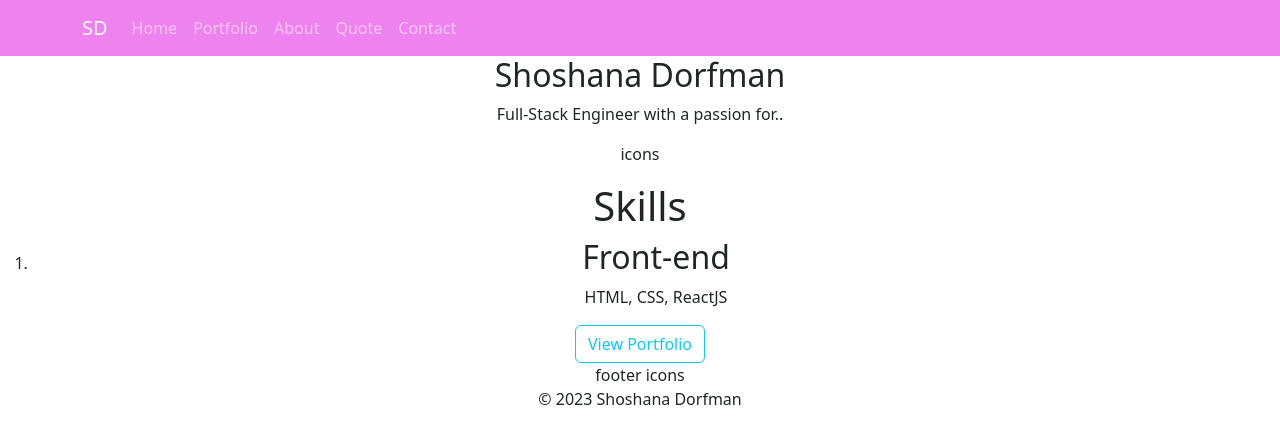
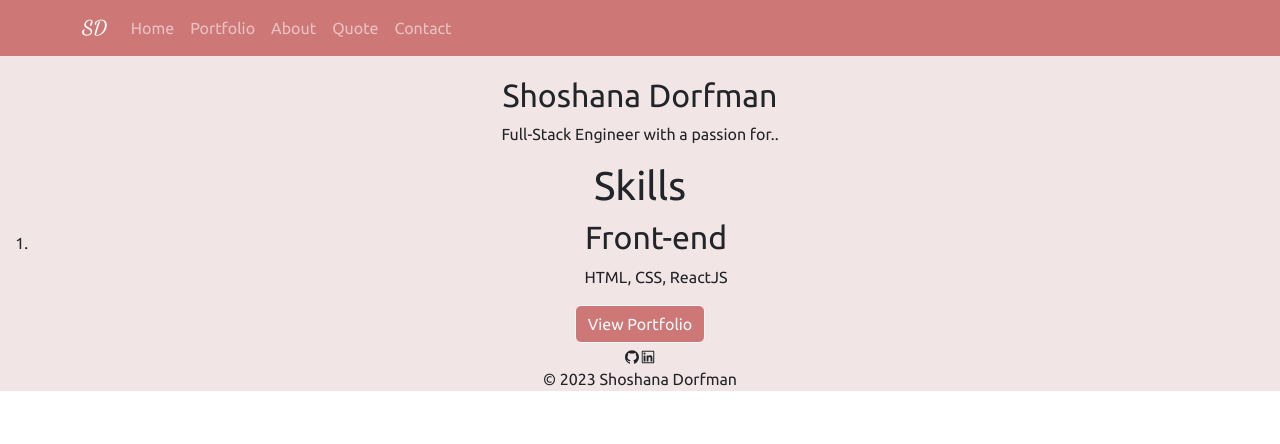
Before and after one commit to S-Dorfman/Portfolio, a React (Create React App) app: page / in a window 1280 px wide. Shown: the top 444 px of the page. Built offline with nearby package versions, Linux system fonts and the light colour scheme.

Commit message:
fix card style

```diff
--- a/package.json
+++ b/package.json
@@ -11,6 +11,7 @@
     "react": "^18.2.0",
     "react-bootstrap": "^2.7.2",
     "react-dom": "^18.2.0",
+    "react-icons": "^4.8.0",
     "react-router-dom": "^6.9.0",
     "react-scripts": "5.0.1",
     "web-vitals": "^2.1.4"
--- a/src/App.css
+++ b/src/App.css
@@ -1,8 +1,27 @@
+
+@import url('https://fonts.googleapis.com/css2?family=Dancing+Script:wght@700&family=Ubuntu&display=swap');
+
+
 .App {
   text-align: center;
+  background-color: #F2E5E5;
+  font-family: 'Ubuntu', sans-serif;
+}
+
+.home-page {
+  margin-top: 20px;
 }
 
 body {
   padding: 0;
   margin: 0;
 }
+
+/* .project-cards {
+  display: flex;
+  flex-direction: row;
+  justify-content: center;
+  width: 16rem;
+  height: 20rem;
+  gap: 5px;
+} */
--- a/src/App.js
+++ b/src/App.js
@@ -21,8 +21,8 @@ function App() {
         <Route path="/quote" element={<Quote />} />
         <Route path="/contact" element={<Contact />} />
       </Routes>
+      </Router>
       <Footer />
-     </Router>
     </div>
   );
 }
--- a/src/components/Footer.js
+++ b/src/components/Footer.js
@@ -1,9 +1,16 @@
+import { AiOutlineGithub, AiOutlineLinkedin } from 'react-icons/ai';
+
 
 
 function Footer() {
   return (
+    // TODO make icons a link
     <div className="">
-        <div>footer icons</div>
+        <div>
+          <AiOutlineGithub />
+          <AiOutlineLinkedin />
+        </div>
+
         <p> &copy;  2023 Shoshana Dorfman</p>
     </div>
   )
--- a/src/components/Navbar.js
+++ b/src/components/Navbar.js
@@ -1,13 +1,13 @@
 import { Link } from "react-router-dom";
-import { Container, Nav, Navbar } from 'react-bootstrap';
+import { Container, Nav, Navbar, } from 'react-bootstrap';
 
 
 function NavBar() {
   return (
     <>
-<Navbar style={{backgroundColor: "violet"}}  variant="dark">
+<Navbar style={{backgroundColor: "#CE7777"}}  variant="dark">
         <Container>
-          <Navbar.Brand as={Link} to="/">SD</Navbar.Brand>
+          <Navbar.Brand style={{fontFamily: "Dancing Script"}} as={Link} to="/">SD</Navbar.Brand>
           <Nav className="me-auto">
           <Nav.Link as={Link} to="/" >Home</Nav.Link>
             <Nav.Link as={Link} to='/portfolio'>Portfolio</Nav.Link>
--- a/src/data/data.js
+++ b/src/data/data.js
@@ -16,5 +16,11 @@ export const projectArr = [
         title: "Movies App",
         text: "Movie Search App built with React",
         url: "https://github.com/S-Dorfman/moviesapp"
+    },
+    {
+        img: "https://encrypted-tbn0.gstatic.com/images?q=tbn:ANd9GcT5ixr_SGX0VP2lNdSui6YMEYdycT2x5VjNDA&usqp=CAU",
+        title: "Pokemon API",
+        text: "Pokemon API built with React",
+        url: "https://github.com/S-Dorfman/PokemonApp"
     }
 ]
--- a/src/index.css
+++ b/src/index.css
@@ -1,14 +1,6 @@
-/* add new font */
+/*
 body {
   margin: 0;
-  font-family: -apple-system, BlinkMacSystemFont, 'Segoe UI', 'Roboto', 'Oxygen',
-    'Ubuntu', 'Cantarell', 'Fira Sans', 'Droid Sans', 'Helvetica Neue',
+  font-family: 'Ubuntu', 'Cantarell', 'Fira Sans', 'Droid Sans', 'Helvetica Neue',
     sans-serif;
-  -webkit-font-smoothing: antialiased;
-  -moz-osx-font-smoothing: grayscale;
-}
-
-code {
-  font-family: source-code-pro, Menlo, Monaco, Consolas, 'Courier New',
-    monospace;
-}
+} */
--- a/src/index.js
+++ b/src/index.js
@@ -3,7 +3,8 @@ import ReactDOM from 'react-dom/client';
 import './index.css';
 import App from './App';
 import reportWebVitals from './reportWebVitals';
-import 'bootstrap/dist/css/bootstrap.min.css';
+import 'bootstrap/dist/css/bootstrap.min.css'
+
 
 const root = ReactDOM.createRoot(document.getElementById('root'));
 root.render(
--- a/src/pages/Home.js
+++ b/src/pages/Home.js
@@ -1,12 +1,12 @@
 import { Button } from "react-bootstrap";
+import '../App.css';
 
 function Home() {
   return (
-    <div className="">
+    <div className="home-page">
     <div className="">
     <h2>Shoshana Dorfman</h2>
     <p>Full-Stack Engineer with a passion for..</p>
-    <p>icons</p>
     </div>
 
     <div className="">
@@ -20,8 +20,8 @@ function Home() {
     </div>
 
     <div>
-    <Button variant="outline-info">View Portfolio</Button>
-
+      {/* ?page reloads */}
+    <Button href="/portfolio" variant="outline-light" style={{backgroundColor: "#CE7777"}}>View Portfolio</Button>
     </div>
 
     </div>
--- a/src/pages/Portfolio.js
+++ b/src/pages/Portfolio.js
@@ -1,13 +1,16 @@
-import { Card, Button } from "react-bootstrap";
+import { Card, Button, Row } from "react-bootstrap";
 import { projectArr } from "../data/data";
 
 function Portfolio() {
-    return (
-        <>
+
+        return(
+            <div>
+                <Row xs={1} md={2} className="g-4">
             {projectArr.map((element) => {
                 console.log(projectArr);
                 return(
-    <Card style={{ width: '16rem' }}>
+
+            <Card style={{width: "16rem"}}>
               <Card.Img src={element.img} variant="top"/>
               <Card.Body>
                 <Card.Title>{element.title}</Card.Title>
@@ -17,8 +20,9 @@ function Portfolio() {
             </Card>
             )
         })}
-    </>
-
+        </Row>
+            </div>
         )}
 
+
 export default Portfolio;
```
Also changed, not shown: 1 other file (tests, documents, lock files or other folders). Lines whose indentation alone changed are shown as unchanged.
